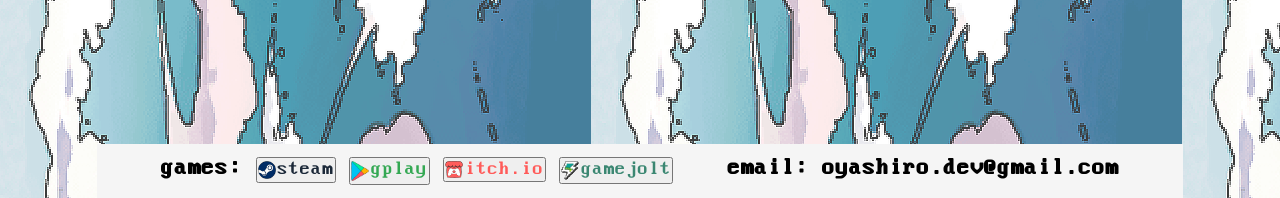
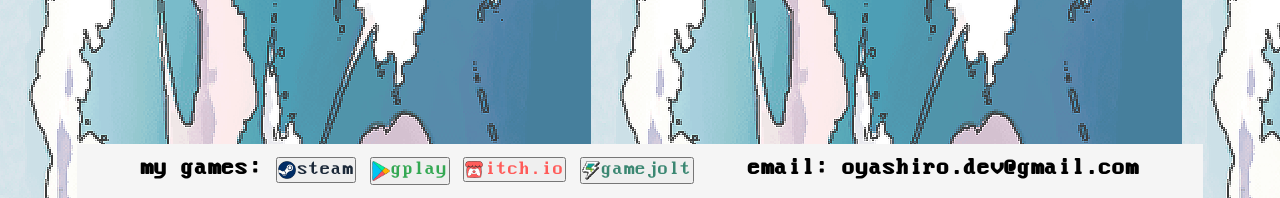
Before and after one commit to Oyashiro-dev/.su, a plain HTML site: page index.html in a window 1280 px wide. Shown: the part 602-800 px from the top of the page. Drawn offline with Linux system fonts and the light colour scheme.

Commit message:
Update index.html

```diff
--- a/index.html
+++ b/index.html
@@ -69,7 +69,7 @@
             <a href="" class="mobile">VK</a> -->
     </div>
     <footer>
-        <h2> games:
+        <h2><span class="mob"> my games:</span>
             <form action="https://store.steampowered.com/developer/oyashirodev" target="_blank">
                 <button class="fthd"><img src="stm.png" alt="_" class="stm"><span style="color: #1b2838;">steam</span></button>
             </form>
```
